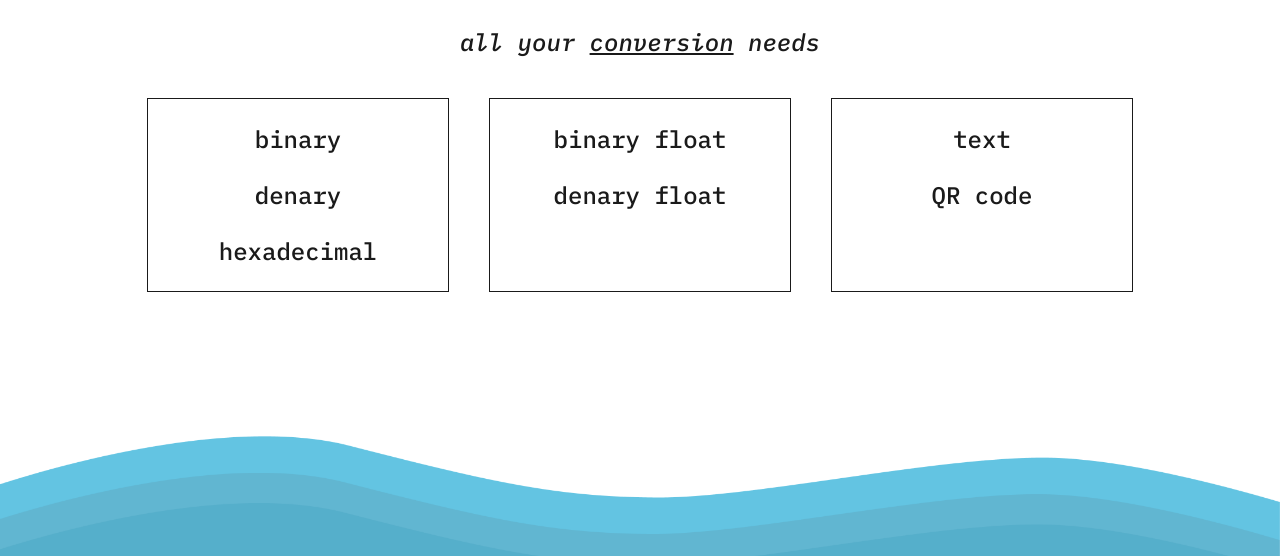
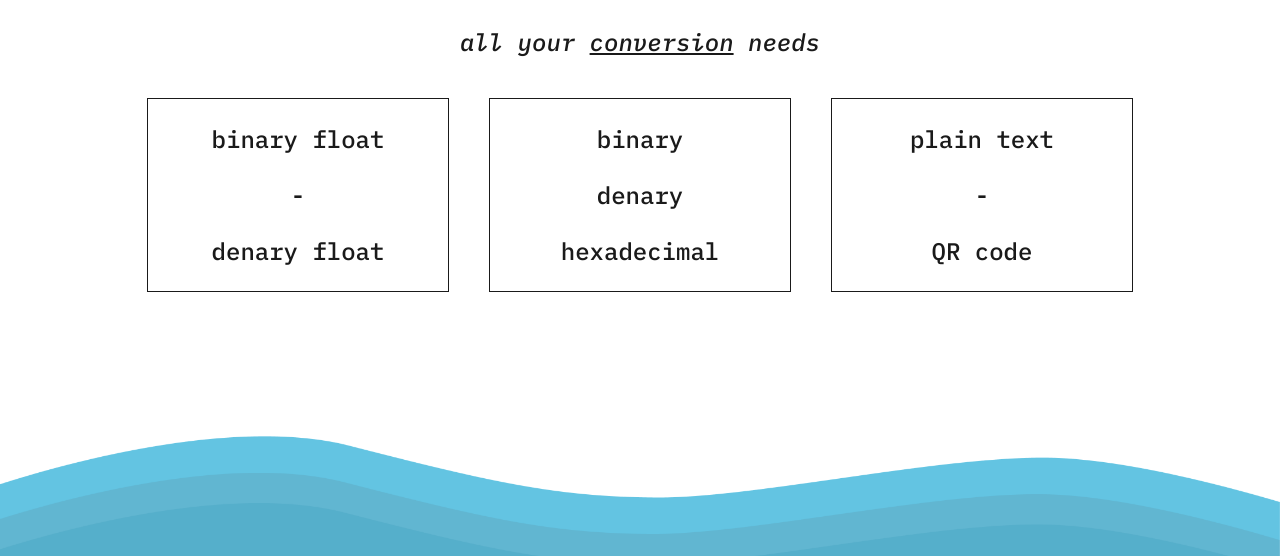
Before and after one commit to groovykiwi/bitcl, a plain HTML site: page index.html in a window 1280 px wide. Shown: the part 244-800 px from the top of the page. Drawn offline with Linux system fonts and the light colour scheme.

Commit message:
fix error

```diff
--- a/index.html
+++ b/index.html
@@ -25,6 +25,15 @@
       <script src="./assets/js/index.js"></script>
     </div>
     <div class="conversions">
+      <div class="option">
+        <a href="./float.html"
+          ><div class="option" style="border: none; margin: auto">
+            <h3>binary float</h3>
+            <h3>-</h3>
+            <h3>denary float</h3>
+          </div></a
+        >
+      </div>
       <a href="./binary.html">
         <div class="option">
           <h3>binary</h3>
@@ -32,19 +41,11 @@
           <h3>hexadecimal</h3>
         </div></a
       >
-
-      <div class="option">
-        <a href="./float.html"
-          ><div class="option" style="border: none; margin: auto">
-            <h3>binary float</h3>
-            <h3>denary float</h3>
-          </div></a
-        >
-      </div>
       <div class="option">
         <a href="./qrcode.html">
           <div class="option" style="border: none; margin: auto">
-            <h3>text</h3>
+            <h3>plain text</h3>
+            <h3>-</h3>
             <h3>QR code</h3>
           </div>
         </a>
```
